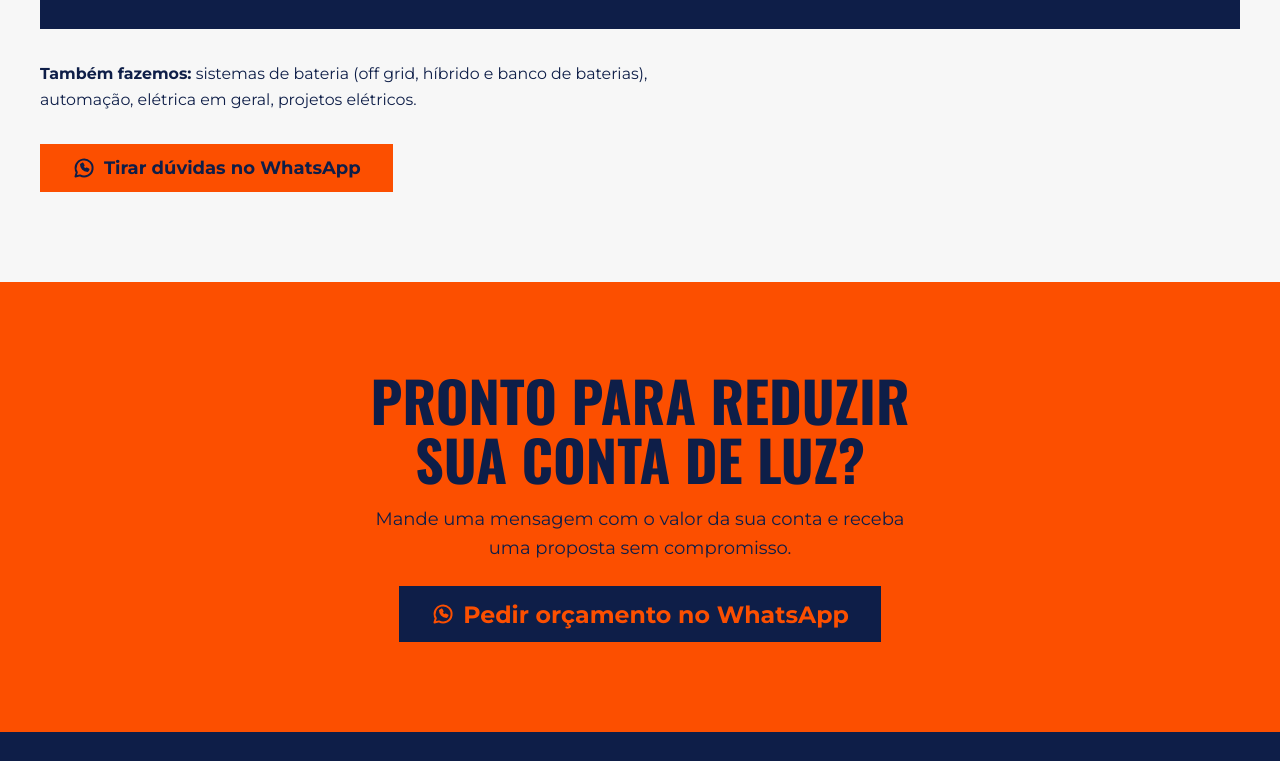
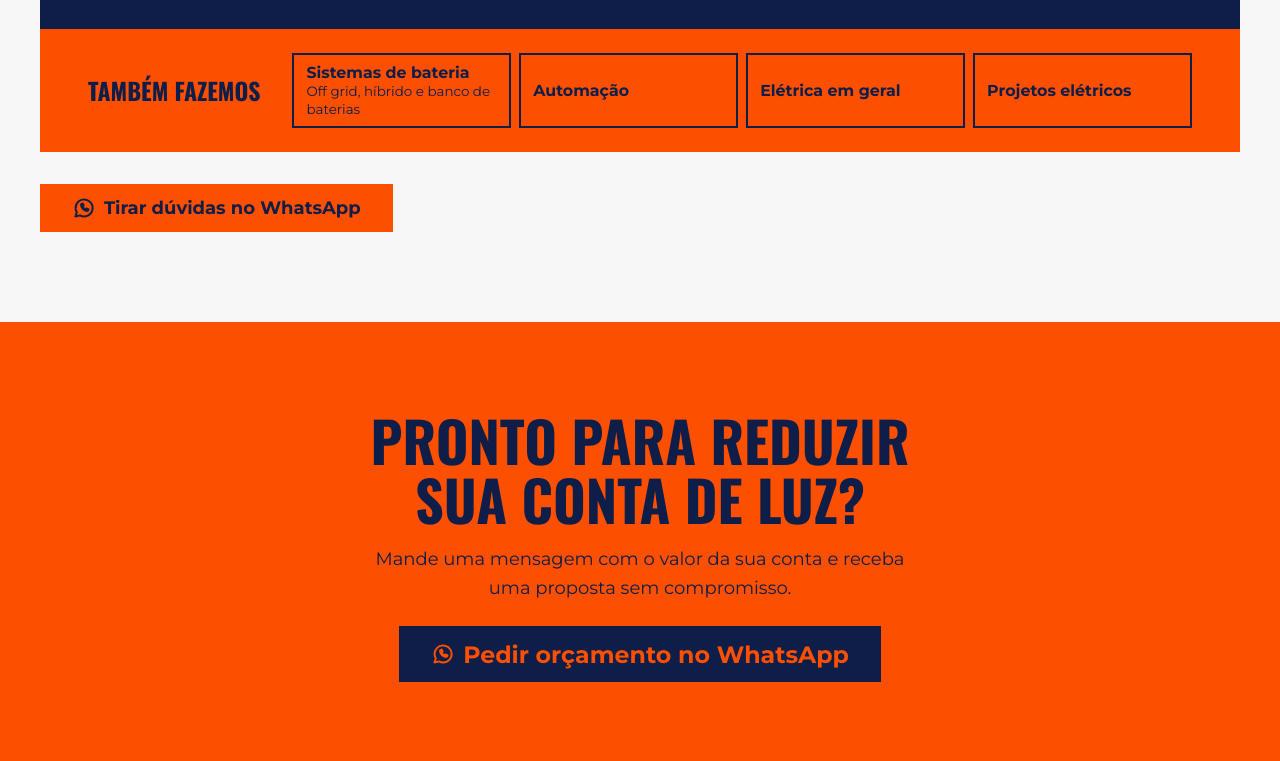
Before and after one commit to Viktra-Engenharia/viktra-monorepo, an Astro site: page / in a window 1280 px wide. Shown: the part 3419-4180 px from the top of the page. Built offline with nearby package versions, Linux system fonts and the light colour scheme; Astro itself is replaced by a stand-in of ours.

Commit message:
style: other services as orange banner under the credibility card
Co-Authored-By: Claude Opus 5.5 <noreply@anthropic.com>

```diff
--- a/src/components/AfterSales.astro
+++ b/src/components/AfterSales.astro
@@ -130,9 +130,22 @@ const lastItemIndex = afterSalesItems.length - 1;
       </p>
     </div>
 
-    <p class="after-sales__other">
-      <strong>Também fazemos:</strong>{' '}{otherServices.join(', ')}.
-    </p>
+    <!-- Attached to the bottom of the navy card, like the mockup's orange bands. -->
+    <aside class="after-sales__other" aria-labelledby="other-services-title">
+      <h3 class="after-sales__other-title" id="other-services-title">Também fazemos</h3>
+      <ul class="after-sales__other-list">
+        {
+          otherServices.map((service) => (
+            <li class="after-sales__other-item">
+              <span class="after-sales__other-label">{service.label}</span>
+              {service.detail && (
+                <span class="after-sales__other-detail">{service.detail}</span>
+              )}
+            </li>
+          ))
+        }
+      </ul>
+    </aside>
 
     <a
       class="btn-whatsapp after-sales__cta"
@@ -308,13 +321,52 @@ const lastItemIndex = afterSalesItems.length - 1;
   }
 
   .after-sales__other {
-    max-width: 65ch;
-    margin: var(--space-6) 0;
+    display: grid;
+    gap: var(--space-4);
+    padding: var(--space-5);
+    background-color: var(--color-orange);
+    color: var(--color-navy);
+  }
+
+  .after-sales__other-title {
+    margin: 0;
+    font-family: var(--font-heading);
+    font-size: var(--text-lg);
+    line-height: 1.1;
+    text-transform: uppercase;
+  }
+
+  .after-sales__other-list {
+    display: grid;
+    grid-template-columns: repeat(2, minmax(0, 1fr));
+    gap: var(--space-2);
+    margin: 0;
+    padding: 0;
+    list-style: none;
+  }
+
+  .after-sales__other-item {
+    display: flex;
+    padding: var(--space-2) var(--space-3);
+    flex-direction: column;
+    justify-content: center;
+    border: 2px solid var(--color-navy);
+  }
+
+  .after-sales__other-label {
     font-size: var(--text-sm);
+    font-weight: 700;
+    line-height: 1.25;
+  }
+
+  .after-sales__other-detail {
+    font-size: var(--text-xs);
+    line-height: 1.3;
   }
 
   .after-sales__cta {
     width: 100%;
+    margin-top: var(--space-6);
   }
 
   @media (min-width: 640px) {
@@ -347,6 +399,17 @@ const lastItemIndex = afterSalesItems.length - 1;
       width: 12rem;
     }
 
+    .after-sales__other {
+      grid-template-columns: auto 1fr;
+      align-items: center;
+      gap: var(--space-6);
+      padding: var(--space-5) var(--space-7);
+    }
+
+    .after-sales__other-list {
+      grid-template-columns: repeat(4, minmax(0, 1fr));
+    }
+
     .after-sales__about {
       padding: 0 0 0 var(--space-6);
       border-top: 0;
--- a/src/data/afterSales.ts
+++ b/src/data/afterSales.ts
@@ -20,9 +20,9 @@ export const afterSalesItems: AfterSalesItem[] = [
 export const warranties: { label: string; term: string }[] = [];
 
 /** Secondary services, shown only as a short "também fazemos" line. */
-export const otherServices: string[] = [
-  'sistemas de bateria (off grid, híbrido e banco de baterias)',
-  'automação',
-  'elétrica em geral',
-  'projetos elétricos',
+export const otherServices: { label: string; detail?: string }[] = [
+  { label: 'Sistemas de bateria', detail: 'Off grid, híbrido e banco de baterias' },
+  { label: 'Automação' },
+  { label: 'Elétrica em geral' },
+  { label: 'Projetos elétricos' },
 ];
```
